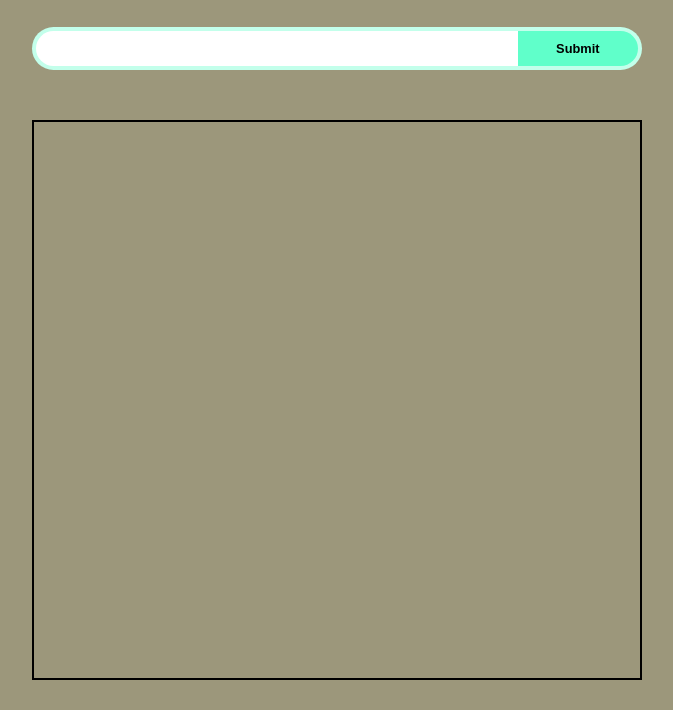
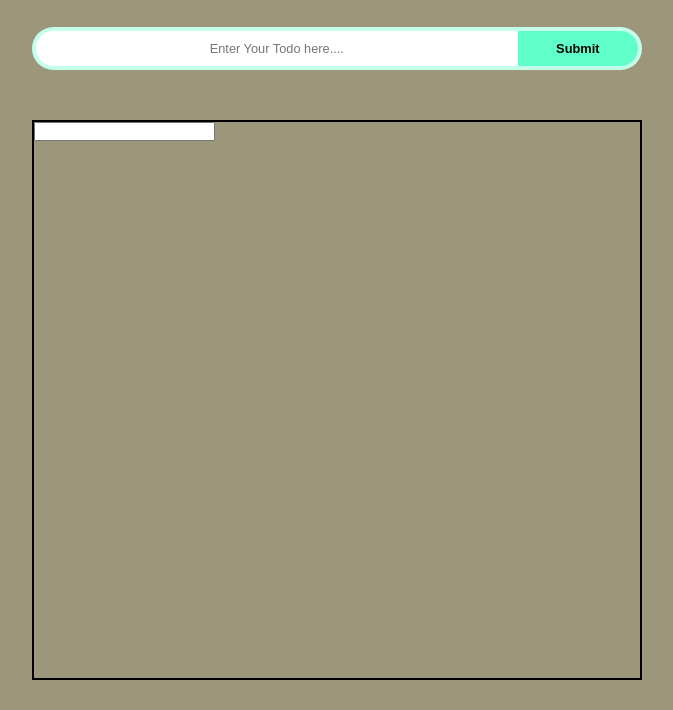
Before and after one commit to kumarkanwal/TodoList, a plain HTML site: page index.html in a window 1280 px wide. Shown: the part 100-810 px from the top of the page, without its empty margins (303-976 px from the left). Drawn offline with Linux system fonts and the light colour scheme.

Commit message:
updated todo_item html

```diff
--- a/index.html
+++ b/index.html
@@ -15,11 +15,15 @@
             <h1>Priority list</h1>
 
             <form action="">
-                <input type="text" id="todo-input" required>
+                <input type="text" id="todo-input" placeholder="Enter Your Todo here...." required>
                 <button type="submit">Submit</button>
             </form>
 
-            <div id="todos-container"></div>
+            <div id="todos-container">
+                <div class="todo-item">
+                    <input type="text" value="" readonly>
+                </div>
+            </div>
         </div>
     </div>
 
```
